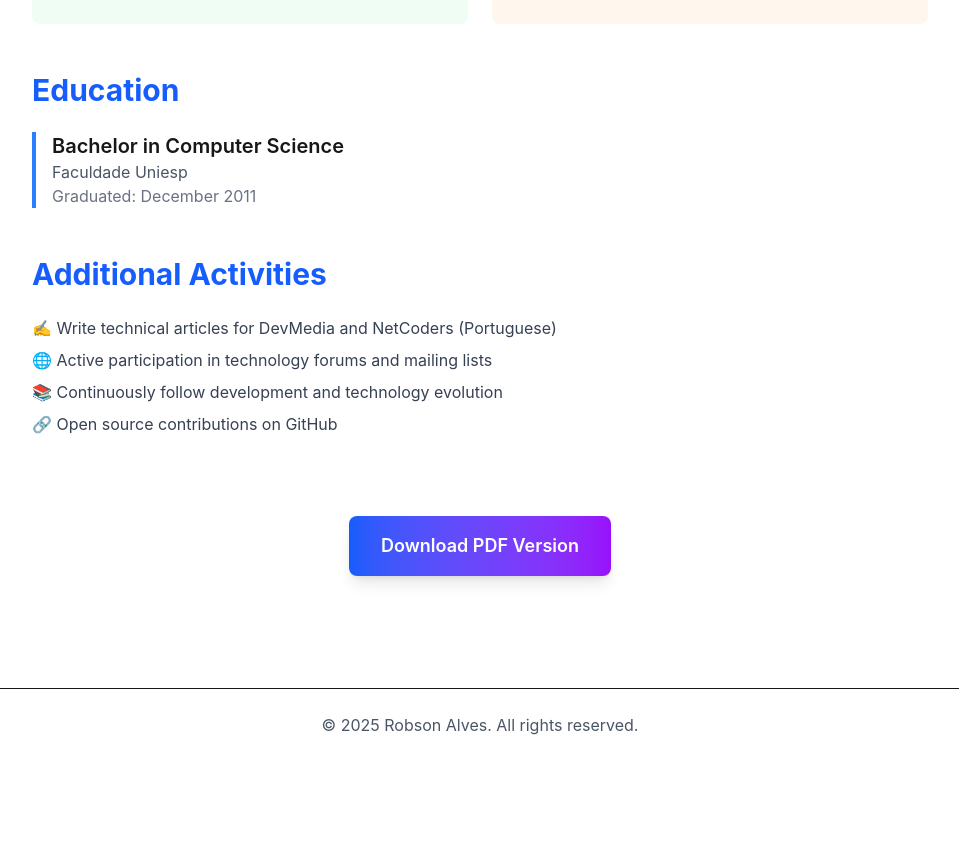
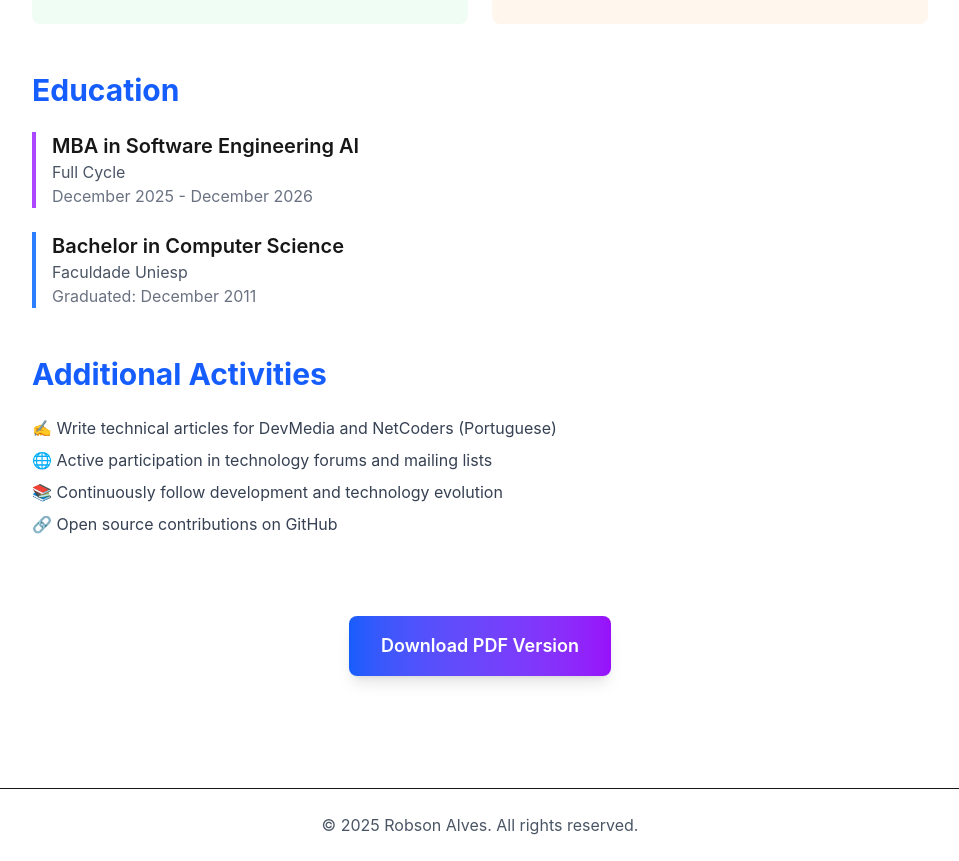
Before and after one commit to robsonalves/robsonalves.online, a Next.js app: page /cv in a window 1280 px wide. Shown: the part 2501-3362 px from the top of the page, without its empty margins (160-1119 px from the left). Before the commit the page ends 3262 px from the top, so only its background shows below. Built offline with nearby package versions, Linux system fonts and the light colour scheme; no server answers.

Commit message:
feat: add MBA in Software Engineering AI to education section
- Add MBA in Software Engineering AI from Full Cycle
- Period: December 2025 - December 2026
- Positioned above Bachelor's degree with purple border accent

```diff
--- a/app/cv/page.tsx
+++ b/app/cv/page.tsx
@@ -212,6 +212,13 @@ export default function CV() {
         <h2 className="text-3xl font-bold mb-6 text-blue-600 dark:text-blue-400">
           Education
         </h2>
+
+        <div className="mb-6 pl-4 border-l-4 border-purple-500">
+          <h3 className="text-xl font-semibold">MBA in Software Engineering AI</h3>
+          <p className="text-gray-600 dark:text-gray-400">Full Cycle</p>
+          <p className="text-gray-500">December 2025 - December 2026</p>
+        </div>
+
         <div className="pl-4 border-l-4 border-blue-500">
           <h3 className="text-xl font-semibold">Bachelor in Computer Science</h3>
           <p className="text-gray-600 dark:text-gray-400">Faculdade Uniesp</p>
```
